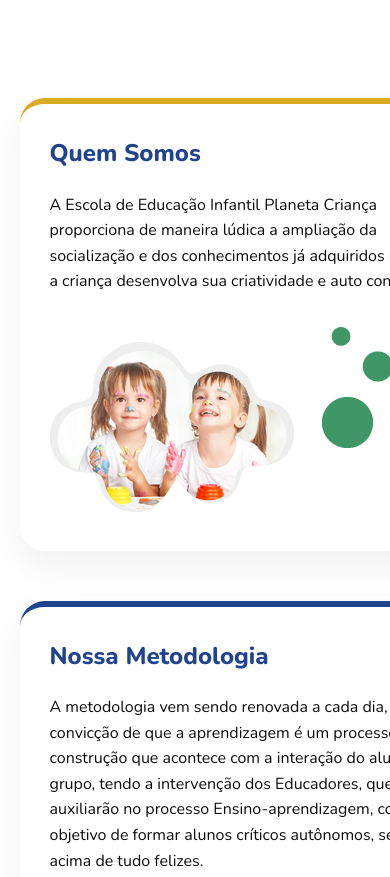
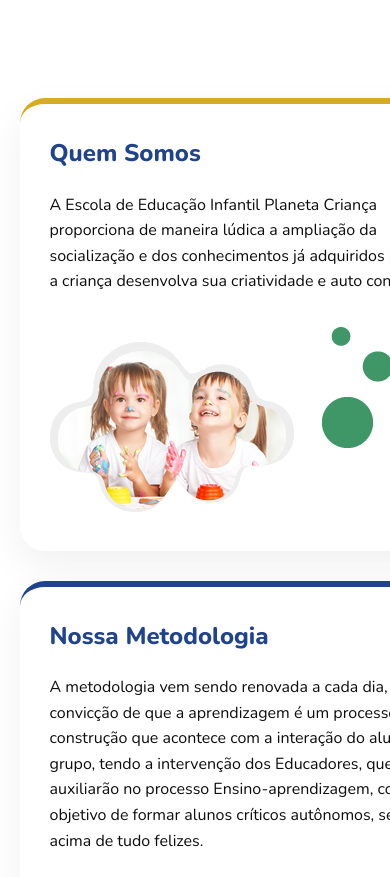
Before and after one commit to Lucas-Siq/escola-planeta-crianca, a plain HTML site: page index.html in a window 390 px wide. Shown: the part 757-1634 px from the top of the page. Drawn offline with nearby package versions, Linux system fonts and the light colour scheme.

Commit message:
grid aboutgrid

```diff
--- a/style.css
+++ b/style.css
@@ -474,6 +474,11 @@ body {
     .hero p { font-size: 1.1rem; }
     .hero-buttons { flex-direction: column; gap: 10px; }
 
+    .about-grid {
+        grid-template-columns: 1fr; /* Força os cards a ficarem em uma única coluna */
+        gap: 30px; /* Diminui o espaço entre eles no celular, opcional */
+    }
+
     .about-card, .infra-text, .contact-wrapper { padding: 30px; }
     .infra-content img { height: 200px; }
 }
```
